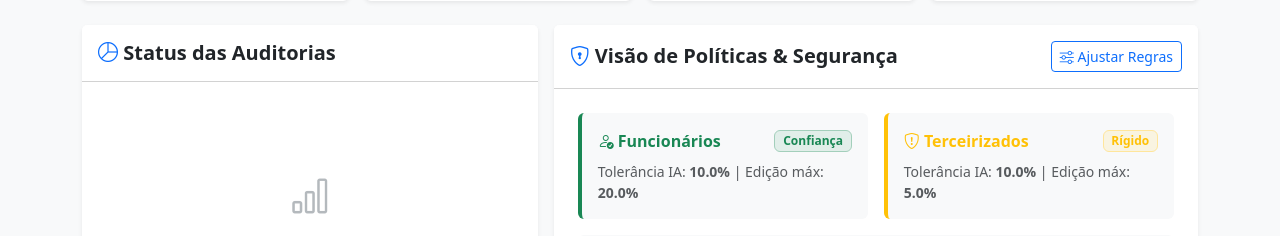
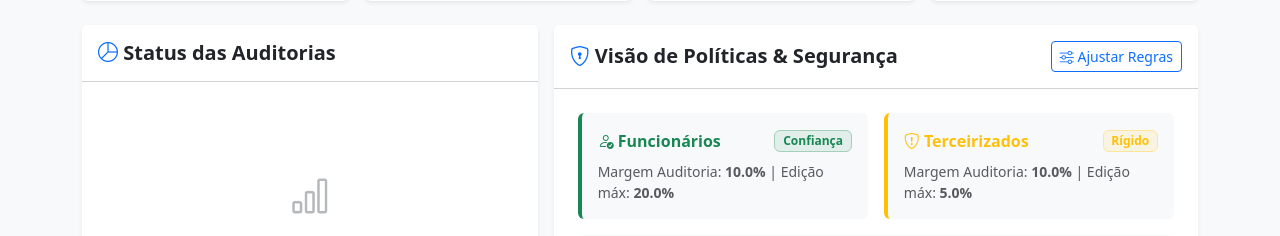
Before and after one commit to RennerRSouza/APP, a Django app: template backend/templates/core/dashboard.html in a window 1280 px wide. Shown: the part 253-489 px from the top of the page. Run offline with Django 5.2, Linux system fonts and the light colour scheme; the template is opened without the code that fills it, so the values that code supplies are empty.

Commit message:
fix(ui): renomeia Tolerância de Erro da IA para Margem para Auditoria

```diff
--- a/backend/siga_core/forms.py
+++ b/backend/siga_core/forms.py
@@ -103,7 +103,7 @@ class RegraOperacionalForm(forms.ModelForm):
             'horario_fim',
         ]
         labels = {
-            'tolerancia_erro_ia_pct': 'Tolerância de Erro da IA (%)',
+            'tolerancia_erro_ia_pct': 'Margem para Auditoria (%)',
             'limite_edicao_manual_pct': 'Limite Máximo de Edição Manual (%)',
             'exige_justificativa': 'Exigir Justificativa em Divergências',
             'horario_inicio': 'Horário Inicial Permitido',
@@ -180,7 +180,7 @@ class ParametrosLocacaoForm(forms.ModelForm):
         labels = {
             'regiao': 'Cidade e Região de Atendimento',
             'dias_antecedencia_min': 'Antecedência Mínima para Reserva (Dias)',
-            'prazo_frete_dias_uteis': 'Prazo Estimado de Logística/Frete (Dias Úteis)',
+            'prazo_frete_dias_uteis': 'Prazo Estimado de Logística/Frete (Dias)',
             'disclaimer_legal': 'Termo / Disclaimer Legal do Portal Público',
         }
         widgets = {
--- a/backend/siga_core/models.py
+++ b/backend/siga_core/models.py
@@ -73,7 +73,8 @@ class RegraOperacionalMobile(models.Model):
     )
     tolerancia_erro_ia_pct = models.DecimalField(
         max_digits=5, decimal_places=2, default=Decimal('10.0'),
-        help_text="Tolerância de imprecisão da IA (padrão 10%)"
+        verbose_name="Margem para Auditoria (%)",
+        help_text="Margem percentual de ajuste manual da contagem antes de exigir auditoria/justificativa (padrão 10%)"
     )
     exige_justificativa = models.BooleanField(default=True)
     horario_inicio = models.TimeField(null=True, blank=True)
--- a/backend/siga_core/serializers.py
+++ b/backend/siga_core/serializers.py
@@ -84,12 +84,12 @@ class InventarioSyncSerializer(serializers.ModelSerializer):
 
             justificativa = (item.get('justificativa') or '').strip()
 
-            # 1. Checagem de obrigatoriedade de justificativa caso supere a tolerância de 10%
+            # 1. Checagem de obrigatoriedade de justificativa caso supere a margem para auditoria
             if divergencia_pct > tolerancia_ia and exige_justificativa and not justificativa:
                 raise serializers.ValidationError({
                     "justificativa": (
                         f"Justificativa obrigatória para '{classe_ativo.nome_classe}'. "
-                        f"A divergência foi de {divergencia_pct:.1f}% (tolerância máxima da IA: {tolerancia_ia}%)."
+                        f"O ajuste manual foi de {divergencia_pct:.1f}% (margem para auditoria: {tolerancia_ia}%)."
                     )
                 })
 
--- a/backend/templates/core/dashboard.html
+++ b/backend/templates/core/dashboard.html
@@ -166,7 +166,7 @@
                   <span class="badge bg-success bg-opacity-10 text-success border border-success-subtle">Confiança</span>
                 </div>
                 <div class="mt-2 small text-muted">
-                  Tolerância IA: <strong>10.0%</strong> | Edição máx: <strong>20.0%</strong>
+                  Margem Auditoria: <strong>10.0%</strong> | Edição máx: <strong>20.0%</strong>
                 </div>
               </div>
             </div>
@@ -177,7 +177,7 @@
                   <span class="badge bg-warning bg-opacity-10 text-warning border border-warning-subtle">Rígido</span>
                 </div>
                 <div class="mt-2 small text-muted">
-                  Tolerância IA: <strong>10.0%</strong> | Edição máx: <strong>5.0%</strong>
+                  Margem Auditoria: <strong>10.0%</strong> | Edição máx: <strong>5.0%</strong>
                 </div>
               </div>
             </div>
--- a/backend/templates/inventarios/auditoria_detalhe.html
+++ b/backend/templates/inventarios/auditoria_detalhe.html
@@ -115,7 +115,7 @@
           </div>
           <div class="col-sm-6 col-md-3">
             <span class="text-muted small d-block">Regra Operacional</span>
-            <strong>Tol. IA: {{ inventario.regra_operacional.tolerancia_erro_ia_pct|default:"10.0" }}%</strong>
+            <strong>Margem Auditoria: {{ inventario.regra_operacional.tolerancia_erro_ia_pct|default:"10.0" }}%</strong>
             <span class="text-muted small d-block">Limite Edição: {{ inventario.regra_operacional.limite_edicao_manual_pct|default:"20.0" }}%</span>
           </div>
         </div>
--- a/backend/templates/solicitacoes/solicitacao_list.html
+++ b/backend/templates/solicitacoes/solicitacao_list.html
@@ -5,7 +5,7 @@
 {% block content %}
 <div class="d-flex flex-wrap justify-content-between align-items-center mb-4 pb-2 border-bottom">
   <div>
-    <h1 class="h3 fw-bold mb-1">Esteira de Manifestações de Interesse (RFQ)</h1>
+    <h1 class="h3 fw-bold mb-1">Esteira de Manifestações de Interesse (Pedidos de Clientes)</h1>
     <p class="text-muted mb-0">
       Triagem prévia de viabilidade logística, região de atendimento (<strong>{{ parametros.regiao }}</strong>) e emissão de propostas
     </p>
--- a/frontend/src/presentation/hooks/useContagemFlow.ts
+++ b/frontend/src/presentation/hooks/useContagemFlow.ts
@@ -45,7 +45,7 @@ export function useContagemFlow(imageUri: string) {
       return;
     }
     if (exigeJustificativa && !justificativa.trim()) {
-      throw new Error('A divergência supera 10% da IA. Justificativa obrigatória.');
+      throw new Error('O ajuste manual supera a margem para auditoria de 10%. Justificativa obrigatória.');
     }
     setSaving(true);
     try {
--- a/frontend/src/presentation/screens/ResultScreen.tsx
+++ b/frontend/src/presentation/screens/ResultScreen.tsx
@@ -37,7 +37,7 @@ export function ResultScreen({ route, navigation }: Props) {
     if (exigeJustificativa && !justificativa.trim()) {
       Alert.alert(
         'Justificativa Obrigatória',
-        `A divergência foi de ${divergenciaPercentual.toFixed(1)}%, excedendo a tolerância de 10% da IA. Por favor, descreva o motivo da alteração antes de salvar.`,
+        `O ajuste manual foi de ${divergenciaPercentual.toFixed(1)}%, excedendo a margem para auditoria de 10%. Por favor, descreva o motivo da alteração antes de salvar.`,
       );
       return;
     }
@@ -103,8 +103,8 @@ export function ResultScreen({ route, navigation }: Props) {
                 styles.tituloAlerta,
                 { color: exigeJustificativa ? theme.colors.danger : theme.colors.text },
               ]}>
-              Divergência da IA: {divergenciaPercentual.toFixed(1)}%
-              {exigeJustificativa ? ' (Excede tolerância de 10%)' : ''}
+              Ajuste manual: {divergenciaPercentual.toFixed(1)}%
+              {exigeJustificativa ? ' (Excede margem para auditoria de 10%)' : ''}
             </Text>
 
             {exigeJustificativa && (
```
Also changed, not shown: backend/templates/regras/regras_form.html (+6 -6 lines).
